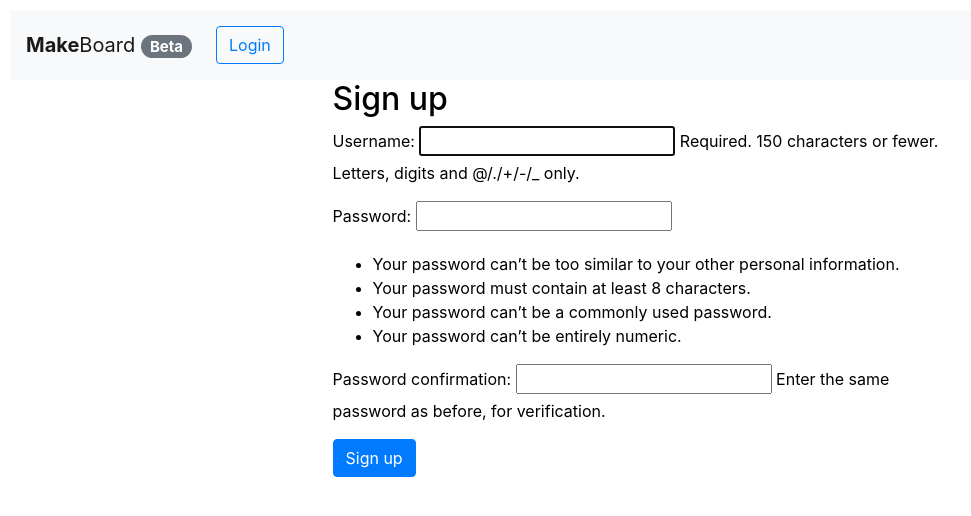
After one commit to stpbone/MakeBoard, a Django app: page /signup/ in a window 1280 px wide. The commit adds this page. Shown: the top 516 px of the page, without its empty margins (0-971 px from the left). Run offline with Django 3.2, Linux system fonts and the light colour scheme; some libraries are stand-ins or nearby versions.

Commit message:
Various changes to templates and urls for authentication views.

```diff
--- a/mysite/blog/static/css/blog.css
+++ b/mysite/blog/static/css/blog.css
@@ -21,17 +21,64 @@ a:hover {
 	color: #000;
 }
 
+.logout-button {
+
+}
+
+
+.help{
+  margin: 10px
+}
+
+
 .page-header li a {
 	list-style: none;
 	color: #000;
+	display: inline-block;;
  }
 
  .page-header ul {
  	list-style: none;
  }
 
- .jumbotron {
- 	background-image: url("https://image.freepik.com/free-vector/abstract-design-background_1048-6726.jpg");
- 	background-position: cover;
- 	height: 400px;
+ .trash {
+ 	margin: 10px;
  }
+
+ .rocket-img {
+ 	width: 30%;
+ }
+
+ .icon {
+ 	font-size: 12px;
+ }
+
+ #features-image {
+ 	width: 20%;
+ 	height: 20%;
+ }
+
+  /* Remove the navbar's default margin-bottom and rounded borders */
+    .navbar {
+      margin-bottom: 0;
+      border-radius: 0;
+    }
+
+    /* Add a gray background color and some padding to the footer */
+    footer {
+      background-color: #f2f2f2;
+      padding: 25px;
+    }
+
+  .carousel-inner img {
+      width: 100%; /* Set width to 100% */
+      margin: auto;
+      min-height:200px;
+  }
+
+  /* Hide the carousel text when the screen is less than 600 pixels wide */
+  @media (max-width: 600px) {
+    .carousel-caption {
+      display: none;
+    }
+  }
--- a/mysite/blog/templates/blog/header.html
+++ b/mysite/blog/templates/blog/header.html
@@ -1,25 +1,90 @@
 {% load static %}
 <html>
     <head>
-        <title>Simon's blog</title>
-        <link rel="stylesheet" href="https://maxcdn.bootstrapcdn.com/bootstrap/4.0.0/css/bootstrap.min.css" integrity="sha384-Gn5384xqQ1aoWXA+058RXPxPg6fy4IWvTNh0E263XmFcJlSAwiGgFAW/dAiS6JXm" crossorigin="anonymous">
+        <title>MakeBoard</title>
+         <link rel="stylesheet" href="https://maxcdn.bootstrapcdn.com/bootstrap/4.1.3/css/bootstrap.min.css">
+         <script src="https://maxcdn.bootstrapcdn.com/bootstrap/4.1.3/js/bootstrap.min.js"></script>
         <link href='//fonts.googleapis.com/css?family=Lobster&subset=latin,latin-ext' rel='stylesheet' type='text/css'>
         <link rel="stylesheet" href="{% static 'css/blog.css' %}">
-            <script src="https://ajax.googleapis.com/ajax/libs/jquery/3.3.1/jquery.min.js"></script>
-    <script src="https://maxcdn.bootstrapcdn.com/bootstrap/3.3.7/js/bootstrap.min.js"></script>
+        <script src="https://ajax.googleapis.com/ajax/libs/jquery/3.3.1/jquery.min.js"></script>
+        <script src="https://maxcdn.bootstrapcdn.com/bootstrap/3.3.7/js/bootstrap.min.js"></script>
+        <link rel="stylesheet" href="https://use.fontawesome.com/releases/v5.6.3/css/all.css" integrity="sha384-UHRtZLI+pbxtHCWp1t77Bi1L4ZtiqrqD80Kn4Z8NTSRyMA2Fd33n5dQ8lWUE00s/" crossorigin="anonymous">
     </head>
   <body>
 
-    <div class="page-header text-left">
-        <h4><a href="/" "><strong>Make</strong>Board </a><span class="badge badge-warning">Beta</span></h4>
+
+<!-- Navbar and login modal -->
+  <nav class="navbar navbar-expand-lg navbar-light bg-light">
+    <a class="navbar-brand" href="/"><strong>Make</strong>Board <span class="badge badge-pill badge-secondary">Beta</span></a>
+    <button class="navbar-toggler" type="button" data-toggle="collapse" data-target="#navbarNavAltMarkup" aria-controls="navbarNavAltMarkup" aria-expanded="false" aria-label="Toggle navigation">
+    <span class="navbar-toggler-icon"></span>
+    </button>
+  <div class="collapse navbar-collapse" id="navbarNavAltMarkup">
+    <div class="navbar-nav">
+      <a class="nav-item nav-link" href="#">
+        <!-- Button to Open the Modal -->
+        <button type="button" class="btn btn-outline-primary" data-toggle="modal" data-target="#myModal">
+            Login
+        </button>
+
+
+
+  <!-- The Modal -->
+  <div class="modal fade" id="myModal">
+    <div class="modal-dialog">
+      <div class="modal-content">
+
+        <!-- Modal Header -->
+        <div class="modal-header">
+          <h4 class="modal-title">Login to MakeBoard</h4>
+          <button type="button" class="close" data-dismiss="modal">&times;</button>
+        </div>
+
+        <!-- Modal body -->
+        <div class="modal-body">
+          {% if form.errors %}
+          <p>Your username and password didn't match. Please try again.</p>
+          {% endif %}
+
+{% if next %}
+  {% if user.is_authenticated %}
+    <p>Your account doesn't have access to this page. To proceed,
+    please login with an account that has access.</p>
+  {% else %}
+    <h4>To continue, login to BeeLine.</h4>
+
+  {% endif %}
+{% endif %}
+
+<form method="post" action="{% url 'login' %}">
+{% csrf_token %}
+
+<input type="submit" value="Login" class="btn btn-primary btn-block" />
+<input type="hidden" name="next" value="{{ next }}" />
+</form>
+
+{# Assumes you setup the password_reset view in your URLconf #}
+<br><p><a href="{% url 'password_reset' %}">Forgot your password?</a></p>
+<hr>
+  <h4>Don't have an account yet?</h4>
+  <br><a href="signup"><button type="button" class="btn btn-outline-dark btn-block">Sign up</button></a>
+</div>
+        </div>
+      </div>
     </div>
+    </a>
+    </div>
+  </div>
+</nav>
+
 
     {% block content %}
     {% endblock %}
 
-<hr>
-<!-- Footer -->
-
+<!-- Bootstrap JS links -->
+<script src="https://code.jquery.com/jquery-3.3.1.slim.min.js" integrity="sha384-q8i/X+965DzO0rT7abK41JStQIAqVgRVzpbzo5smXKp4YfRvH+8abtTE1Pi6jizo" crossorigin="anonymous"></script>
+<script src="https://cdnjs.cloudflare.com/ajax/libs/popper.js/1.14.6/umd/popper.min.js" integrity="sha384-wHAiFfRlMFy6i5SRaxvfOCifBUQy1xHdJ/yoi7FRNXMRBu5WHdZYu1hA6ZOblgut" crossorigin="anonymous"></script>
+<script src="https://stackpath.bootstrapcdn.com/bootstrap/4.2.1/js/bootstrap.min.js" integrity="sha384-B0UglyR+jN6CkvvICOB2joaf5I4l3gm9GU6Hc1og6Ls7i6U/mkkaduKaBhlAXv9k" crossorigin="anonymous"></script>
 
   </body>
 </html>
--- a/mysite/blog/templates/blog/post_edit.html
+++ b/mysite/blog/templates/blog/post_edit.html
@@ -1,4 +1,4 @@
-{% extends "blog/header.html" %}
+{% extends "blog/header_logged_in.html" %}
 
 {% load crispy_forms_tags %}
 
@@ -6,7 +6,9 @@
 {% block content %}
 
     <div class="row">
-    <div class="col-md-3"></div>
+    <div class="col-md-3">
+      <p><a href="/projects">&larr; all projects</a> </p>
+    </div>
       <div class="col-md-6">
         <h2>New project</h2>
         <form method="POST" class="post-form">{% csrf_token %}
--- a/mysite/blog/templates/registration/logged_out.html
+++ b/mysite/blog/templates/registration/logged_out.html
@@ -1,4 +1,4 @@
-{% extends "blog/base.html" %}
+
 
 {% block content %}
   <p>Logged out!</p>
--- a/mysite/blog/templates/registration/password_reset_form.html
+++ b/mysite/blog/templates/registration/password_reset_form.html
@@ -16,9 +16,9 @@
     {{ form.email.errors }}
   {% endif %}
       <p>{{ form.email }}</p>
-    <input type="submit" class="btn btn-success btn-md" value="Reset password">
+    <input type="submit" class="btn btn-primary btn-md" value="Reset password">
   </form>
- <p>If you still need help, <span style="color:green">contact us</span></p>
+ <p>If you still need help, <span><strong>contact us</strong></span></p>
  </div>
  <div class="col-sm-4"></div>
 </div>
--- /dev/null
+++ b/mysite/blog/templates/registration/signup.html
@@ -0,0 +1,16 @@
+{% extends 'blog/header.html' %}
+
+{% block content %}
+  <div class="row">
+  	<div class="col-sm-3"></div>
+  	<div class="col-sm-6">
+  <h2>Sign up</h2>
+  <form method="post">
+    {% csrf_token %}
+    {{ form.as_p }}
+    <button class="btn btn-primary" type="submit">Sign up</button>
+  </form>
+</div>
+
+<div class="col-sm-3"></div>
+{% endblock %}
--- a/mysite/blog/urls.py
+++ b/mysite/blog/urls.py
@@ -2,6 +2,8 @@ from django.urls import path
 from . import views
 from django.urls import include
 from django.contrib.auth import views as auth_view
+from . import views as core_views
+from django.conf.urls import url
 
 
 
@@ -12,6 +14,9 @@ urlpatterns = [
     path('post/<int:pk>/', views.post_detail, name='post_detail'),
     path('post/new', views.post_new, name='post_new'),
     path('post/<int:pk>/edit/', views.post_edit, name='post_edit'),
+    path('login/', views.login, name='login'),
+    path('logout/', views.login, name='logout'),
+    url(r'^signup/$', core_views.signup, name='signup'),
 ]
 
 #Add Django site authentication urls (for login, logout, password management)
--- a/mysite/blog/views.py
+++ b/mysite/blog/views.py
@@ -5,6 +5,8 @@ from .forms import PostForm
 from django.shortcuts import redirect
 from django.contrib.auth import login, authenticate
 from django.contrib.auth.forms import UserCreationForm
+from django.shortcuts import render_to_response
+from django.template import RequestContext
 
 
 def post_list(request):
@@ -47,3 +49,17 @@ def post_edit(request, pk):
     else:
         form = PostForm(instance=post)
     return render(request, 'blog/post_edit.html', {'form': form})
+
+def signup(request):
+    if request.method == 'POST':
+        form = UserCreationForm(request.POST)
+        if form.is_valid():
+            form.save()
+            username = form.cleaned_data.get('username')
+            raw_password = form.cleaned_data.get('password1')
+            user = authenticate(username=username, password=raw_password)
+            login(request, user)
+            return redirect('/projects')
+    else:
+        form = UserCreationForm()
+    return render(request, 'registration/signup.html', {'form': form})
--- a/mysite/mysite/settings.py
+++ b/mysite/mysite/settings.py
@@ -126,4 +126,5 @@ STATIC_URL = '/static/'
 STATIC_ROOT = os.path.join(BASE_DIR, 'static')
 
 # Redirect to home URL after login (Default redirects to /accounts/profile/)
-LOGIN_REDIRECT_URL = '/'
+LOGIN_REDIRECT_URL = '/projects'
+SIGNUP_REDIRECT_URL = '/projects'
```
Also changed, not shown: mysite/blog/templates/blog/404.html (added, +10 -0 lines), mysite/blog/templates/blog/header_logged_in.html (added, +40 -0 lines), mysite/blog/templates/blog/home_page.html (+37 -4 lines), mysite/blog/templates/blog/post_detail.html (+20 -6 lines), mysite/blog/templates/blog/post_list.html (+15 -12 lines), mysite/blog/templates/blog/post_list_back.html (deleted, +0 -33 lines), mysite/blog/templates/registration/login.html (+3 -8 lines).
